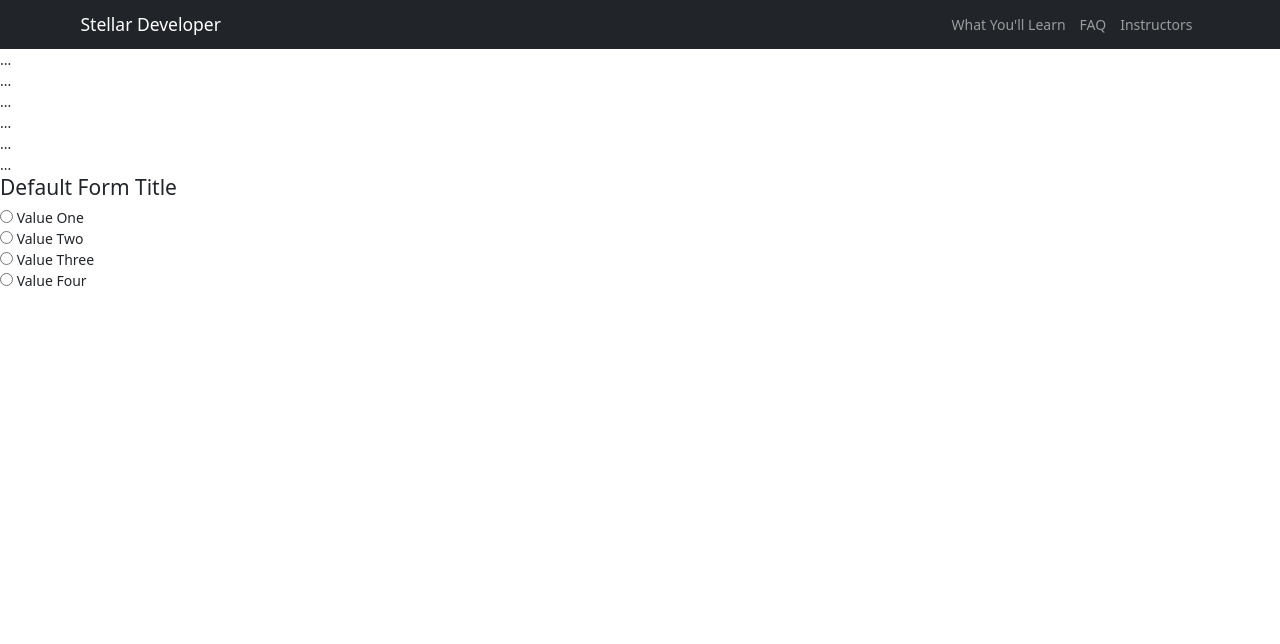
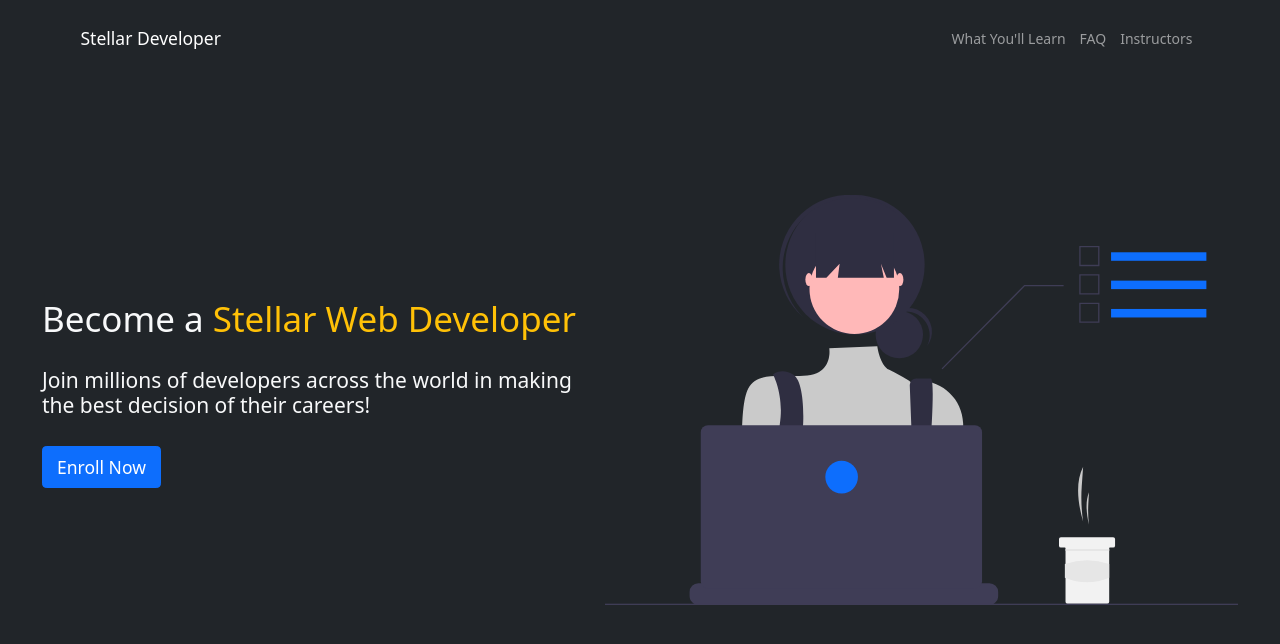
Before and after one commit to nrcoover/coding-bootcamp-demo-site, a website: page src/index.html in a window 1280 px wide. Drawn offline with nearby package versions, Linux system fonts and the light colour scheme; files that its build step writes are made by us from their sources; a web font is replaced by a local one.

Commit message:
Adds Hero Section
Adds the svg image, the text, and a button to the hero section of the page.

```diff
--- a/src/index.html
+++ b/src/index.html
@@ -2,7 +2,7 @@
 <html lang="en">
 <head>
     <link rel="stylesheet" type="text/css"
-    href="./styles.css">
+    href="./css/style.css">
     <!--insert font link url format-->
     <link href="">
     <meta http-equiv="X-UA-Compatible" content="IE=edge">
@@ -16,16 +16,14 @@ meta description. This will often show up in search results.">
     <meta name="keywords" content="meta keywords, importance of meta keywords, meta keyword importance, meta tag keywords, meta tag keyword examples, meta etc">
 </head>
 
-<body>
-    <header>
-       <nav class="navbar navbar-expand-md bg-dark navbar-dark">
+<body class="w-100" style="min-width: 100vw;">
+    <header class="position-absolute w-100">
+       <nav class="navbar navbar-expand-md bg-dark navbar-dark py-4">
            <div class="container">
                <a href="#" class="navbar-brand">Stellar Developer</a>
-
                 <button class="navbar-toggler" type="button" data-bs-toggle="collapse" data-bs-target="#Nav-Menu">
                     <span class="navbar-toggler-icon"></span>
                 </button>
-
                <div id="Nav-Menu" class="collapse navbar-collapse">
                    <ul class="navbar-nav ms-auto">
                         <li class="nav-item">
@@ -43,46 +41,24 @@ meta description. This will often show up in search results.">
        </nav>
     </header>
 
-    <main>
-        <article>
-            <section class = "section1">
-                ...
+    <main class="w-100">
+        <article class="bg-dark text-light p-5 text-center text-md-start min-vh-100 d-flex align-items-center">
+            <section class="m-vh-100" style="margin: 0 auto;">
+                <div class="hero-content-container d-md-flex align-items-center justify-between">
+                    <div class="hero-content-wrapper-left d-flex flex-column justify-content-space-around">
+                        <div class="hero-text-wrapper container" style="padding: 0">
+                            <h1>Become a <span class="text-warning">Stellar Web Developer</span></h1>
+                            <h4>Join millions of developers across the world in making the best decision of their careers!</h4>
+                        </div>
+                        <div class="contianer">
+                            <button class="mb-3 btn btn-primary btn-lg">Enroll Now</button>
+                        </div>
+                    </div>
+                    <div class="hero-content-wrapper-right">
+                        <img class="img-fluid w-100" src="./assets/svgs/showcase.svg" alt="An artistic rendering of a woman with black hair tied up in a bun sitting in front of a laptop with a cup of coffee.">
+                    </div>
+                </div>
             </section>
-            <section class = "section2">
-                ...
-            </section>
-            <section class = "section3">
-                ...
-            </section>
-        </article>
-
-        <article>
-            <section class = "section1">
-                ...
-            </section>
-            <section class = "section2">
-                ...
-            </section>
-            <section class = "section3">
-                ...
-            </section>
-        </article>
-
-        <article class="form">
-            <form action="">
-                <h4>Default Form Title</h4>
-                <input type="radio" id="Value_One" name="default-form-title-example" value="Value_One">
-                <label for="Value_One">Value One</label><br>
-                <input type="radio" id="Value_Two" name="default-form-title-example" value="Value_Two">
-                <label for="Value_Two">Value Two</label><br>
-                <input type="radio" id="Value_Three" name="default-form-title-example" value="Value_Three">
-                <label for="Value_Three">Value Three</label><br>
-                <input type="radio" id="Value_Four" name="default-form-title-example" value="Value_Four">
-                <label for="Value_Four">Value Four</label><br>
-                <!-- The name value must be the same for all radio inputs that are related; this is how they are grouped so only one may be selected at a time. -->
-                <!-- The value attribute defines the unique value associated with each radio button. The value is not shown to the user, but is the value that is sent to the server on "submit" to identify which radio button that was selected. -->
-                <!-- The for attribute of the label tag must be the same as the name attribute of the input tag to link the label with the input. -->
-            </form>
         </article>
 
     </main>
--- a/src/sass/layout/_homepage.scss
+++ b/src/sass/layout/_homepage.scss
@@ -1,8 +1,30 @@
 @use "../base/index" as *;
 @use "../abstracts/index" as *;
+
+header,
+main,
+footer {
+    min-width: 320px;
+}
 
 article section,
 header nav {
     margin: 0 auto;
     max-width: 1200px;
 }
+
+.hero-content-container {
+    min-height: 100%;
+    max-width: 100%;
+
+    .hero-content-wrapper-left {
+
+        .hero-text-wrapper > * {
+            margin-bottom: 2rem;
+        }
+    }
+
+    .hero-content-wrapper-right {
+
+    }
+}
```
Also changed, not shown: src/assets/svgs/fundamentals.svg (added), src/assets/svgs/react.svg (added), src/assets/svgs/showcase.svg (added).
